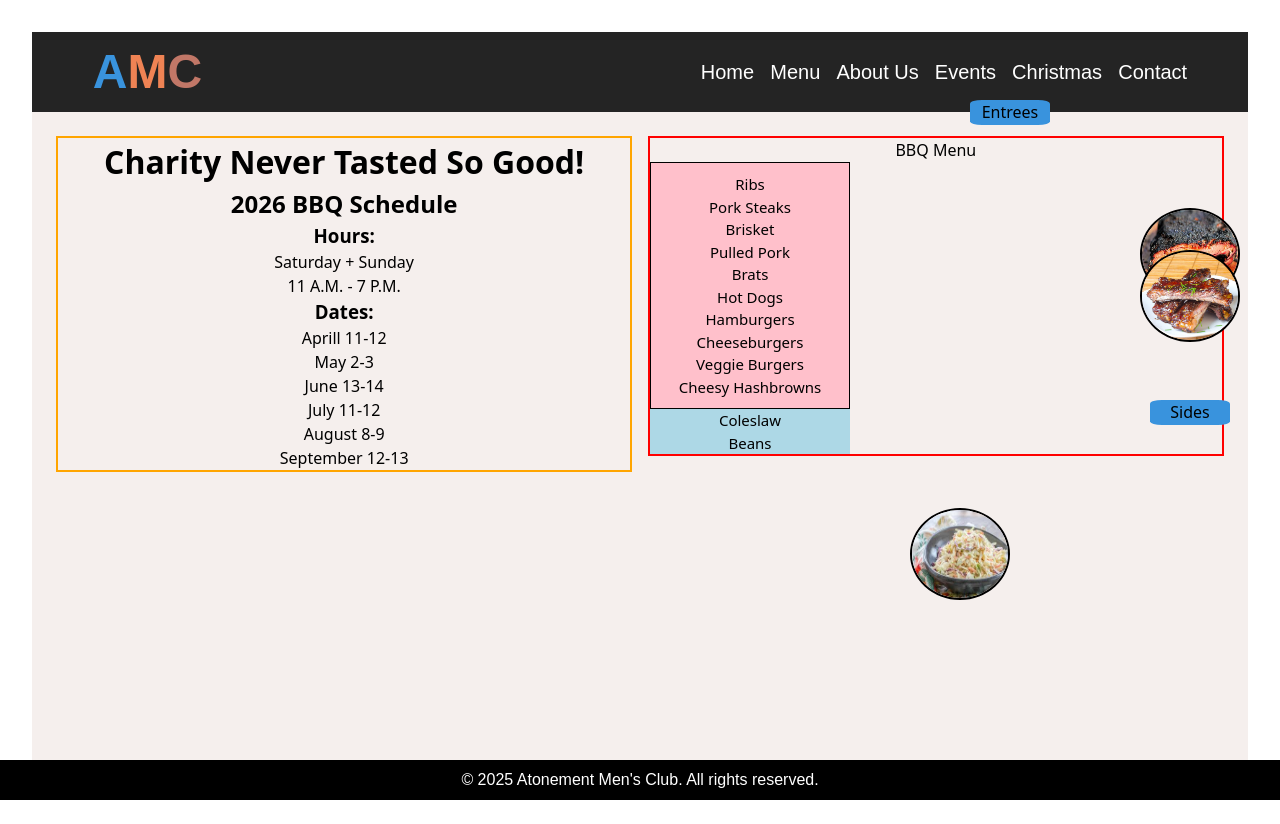
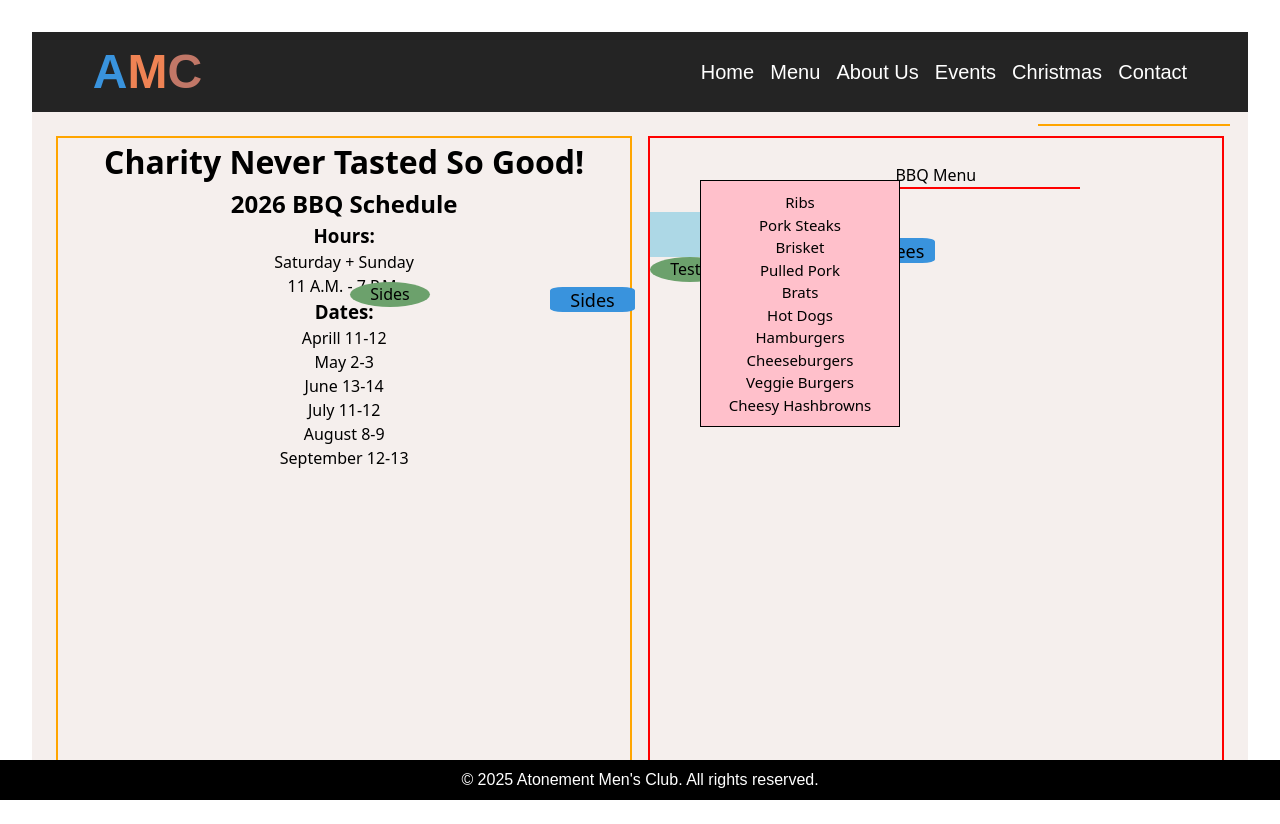
Before and after one commit to sigdotcom/AtonementMensClubWebsite, a React (Vite) app: page /menu in a window 1280 px wide. Built offline with nearby package versions, Linux system fonts and the light colour scheme; a web font is replaced by a local one.

Commit message:
upates to bbq

```diff
--- a/src/pages/Menu/Menu.jsx
+++ b/src/pages/Menu/Menu.jsx
@@ -26,15 +26,18 @@ function Menu() {
 
 
       <div className="bbqMenu">
-        <img src="src/pages/Menu/images/brisket.jpg" alt="BBQ" className="brisketImage"/>
-        <img src="src/pages/Menu/images/ribs.jpg" alt="BBQ" className="ribsImage"/>
-        <img src="src/pages/Menu/images/slaw.jpg" alt="BBQ" className="coleslawImage"/>
 
-        <div className="entreesBlock">Entrees</div>
+
+
+
+        <div id="entreesBlock" className="menuHeader">Entrees</div>
+
+        <div id="line1" className="lines"></div>
+        <div id="line2" className="lines"></div>
 
 
         <h>BBQ Menu</h>
-        <p className="entreesFormat">
+        <p className="entreesText">
           Ribs<br/>
           Pork Steaks<br/>
           Brisket<br/>
@@ -47,12 +50,14 @@ function Menu() {
           Cheesy Hashbrowns<br/>
         </p>
 
-        <div className="sidesBlock">Sides</div>
+        <div id="sidesBlock" className="menuHeader">Sides</div>
         <p className="sidesFormat">
           Coleslaw<br/>
           Beans<br/>
         </p>
 
+        <div className="testingBlock">Test1</div>
+        <div id="sided" className="testingBlock">Sides</div>
 
 
 
--- a/src/pages/Menu/menu.css
+++ b/src/pages/Menu/menu.css
@@ -1,34 +1,40 @@
 .menu {
   width: 100%;
   min-height: 85vh;
+  height: 100%;
   background-color: #f5efed;
   display: flex;
   justify-items: center;
   padding: 2%;
   gap: 1rem;
   text-align: cetner;
+  font-family: "Miriam Libre", unset;
+
 }
 
+
+/*  originall width: 90% */
 .bbqHours {
   width: 90%;
-  height: max-content;
+  /*height: max-content;*/
+  /*height: 100%; */
   text-align:center;
   border: orange solid 2px;
 }
 
 .bbqMenu {
+  position: relative;
   width: 90%;
-  height: max-content;
+  /* height: max-content; */
   border: red solid 2px;
   text-align: center;
 }
 
-
+/*  original entrees block
 div.entreesBlock{
   position: fixed;
   background-color: #3993DD;
   color: black;
-  /*top: 200px;*/
   top: 100px;
   right: 230px;
   height: 25px;
@@ -37,9 +43,67 @@ div.entreesBlock{
   border-radius: 15%;
   justify-content: center;
 }
+*/
 
+.menuHeader{
+  position: relative;
+  background-color: #3993DD;
+  color: black;
+  width: 85px;
+  height: 25px;
+  border-radius: 15%;
+  justify-content: center;
+  font-size: 18px;
+
+}
+
+#entreesBlock{
+  position: absoulte;
+  top: 100px;
+  left: 200px;
+}
+
+
+#sidesBlock{
+  top: 100px;
+  right: 100px;
+}
+
+
+/*  LINES FOR MENU DESIGN */
+.lines{
+  position: fixed;
+  width: 15%;
+  margin: 1.5rem 0;
+  border-top: 2px solid black;
+  border-bottom: none;
+}
+
+#line1{
+  position: fixed;
+  right: 200px;
+  bottom: 300x;
+  width: 15%;
+  margin: 1.5rem 0;
+  border-top: 2px solid red;
+  border-bottom: none;
+}
+
+#line2{
+  position: fixed;
+  right: 50px;
+  top: 100px;
+  width: 15%;
+  margin: 1.5rem 0;
+  border-top: 2px solid orange;
+  border-bottom: none;
+}
+
+
+
+
+/*
 div.sidesBlock{
-  /*position: fixed;*/
   position: fixed;
   background-color: #3993DD;
   color: black;
@@ -51,21 +115,28 @@ div.sidesBlock{
   border-radius: 15%;
   justify-content: center;
 }
+*/
+
+.entreesGroup{
+  background-color: white;
+  height: max-content;
+}
 
 
-
-.entreesFormat{
+.entreesText{
+  position: fixed;
   font-size: 15px;
   background-color: pink;
   color: black;
-  bottom: 10px;
-  top: 250px;
-  right: 250px;
+  top: 180px;
+  right: 380px;
   width: 200px;
   border: 1px solid black;
   padding: 10px;
 }
 
+
+/* position:absolute will see which is the closest relative element and then calculates according to that*/
 .sidesFormat{
   font-size: 15px;
   background-color: lightblue;
@@ -116,3 +187,24 @@ div.sidesBlock{
   margin-left: 20px;
   border: 2px solid black;
 }
+
+.testingBlock{
+  width: 80px;
+  height: 25px;
+  background-color: #6ca16c;
+  border-radius: 50%;
+}
+
+#sided{
+  position: relative;
+  right: 300px;
+}
+
+
+/*
+      <img src="src/pages/Menu/images/brisket.jpg" alt="BBQ" className="brisketImage"/>
+        <img src="src/pages/Menu/images/ribs.jpg" alt="BBQ" className="ribsImage"/>
+        <img src="src/pages/Menu/images/slaw.jpg" alt="BBQ" className="coleslawImage"/>
+
+
+*/
```
